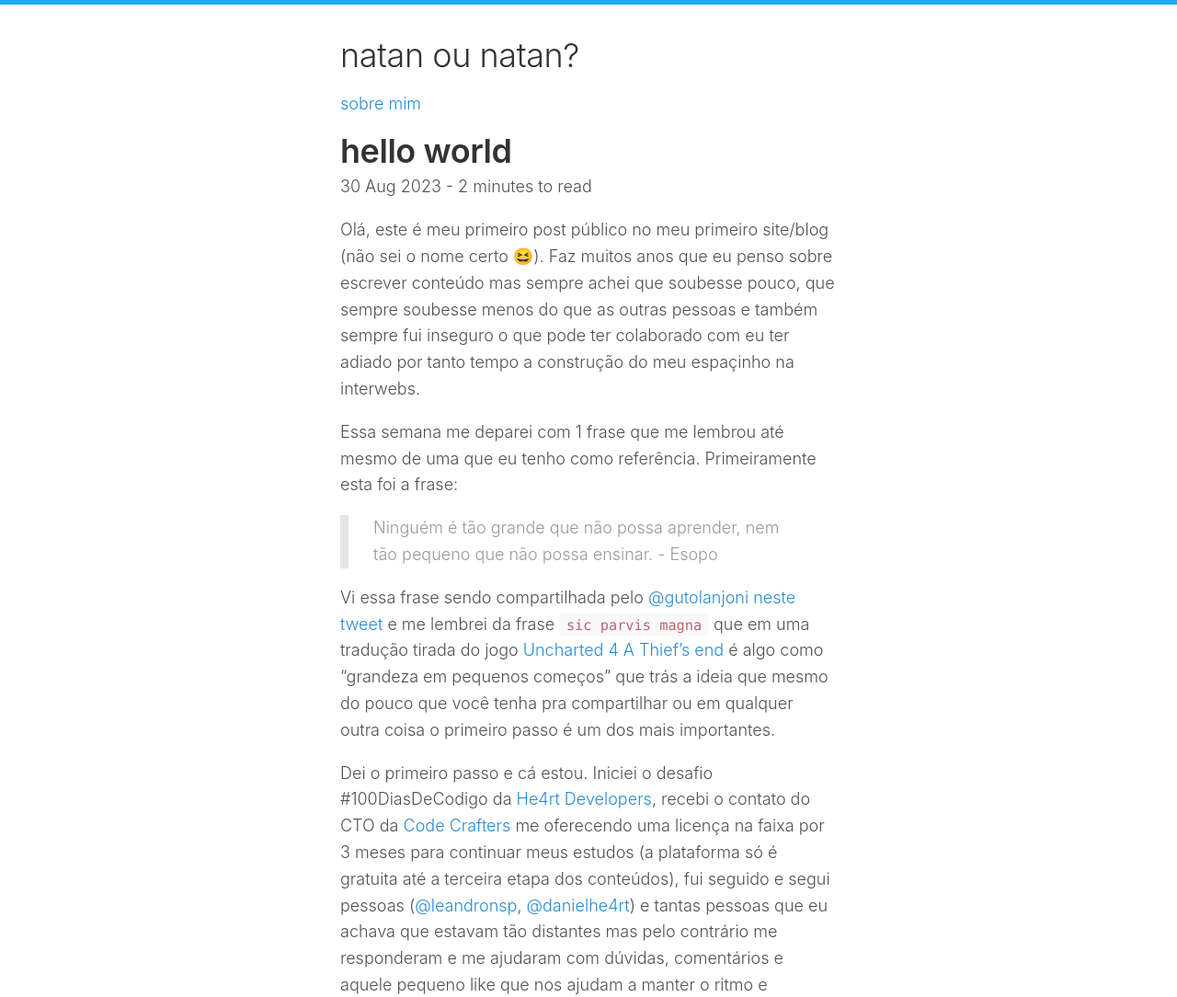
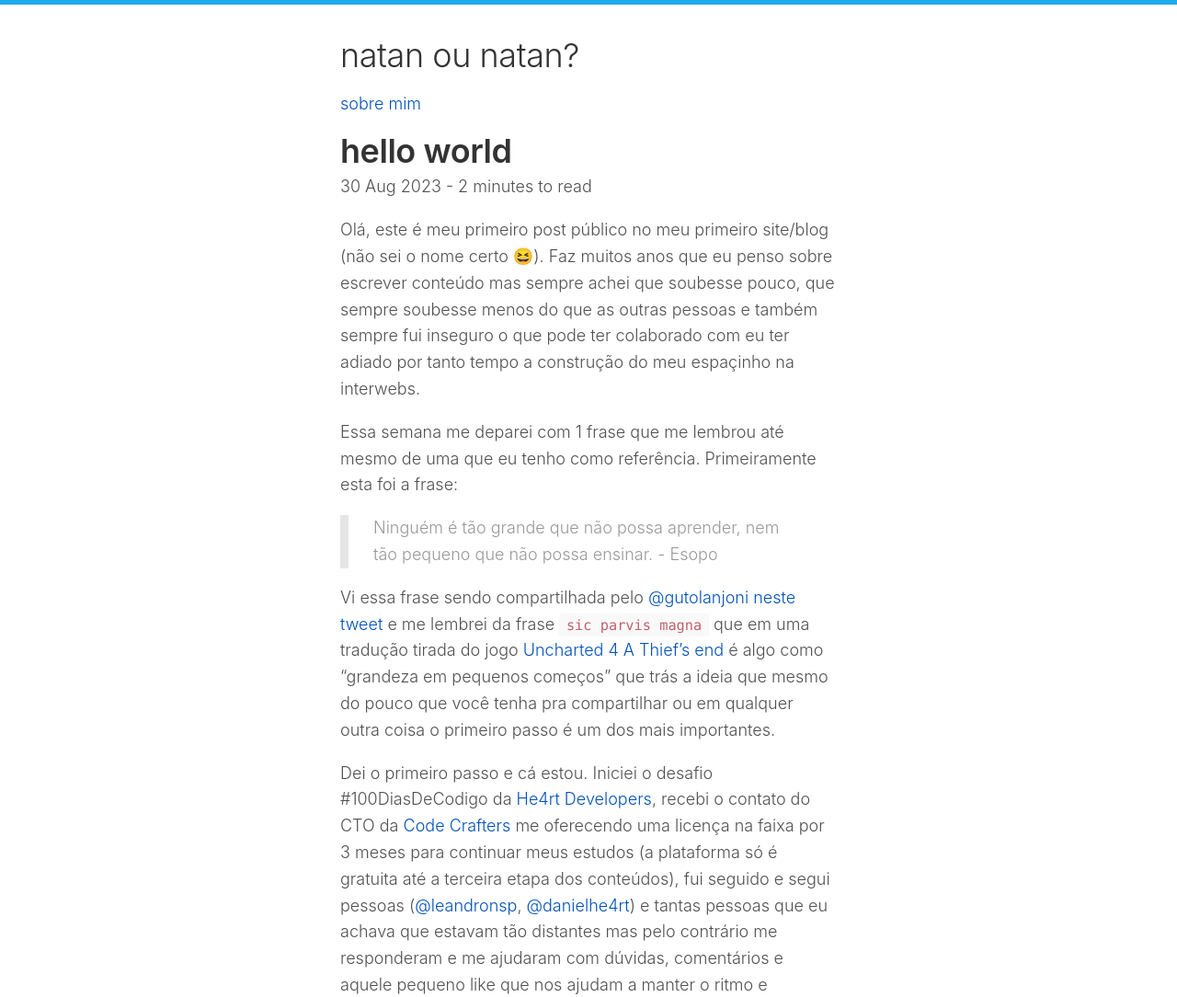
Before and after one commit to natansiqueira/natanounatan.github.io, a Jekyll site: the page built from _posts/2023-08-30-hello-world.md, in a window 1280 px wide. Shown: the top 1084 px of the page at 92% size. Built offline with Jekyll 4.4.1, drawn with Linux system fonts in a browser that asks for light colours; comment, search, counter and statistics services are not loaded.

```diff
--- a/_config.yml
+++ b/_config.yml
@@ -1,7 +1,8 @@
 title: "natan ou natan?"
 email: natanounatan@gmail.com
 description: "tentando ser melhor do que ontem"
-url: "/"
+baseurl: "/"
+url: "https://natansiqueira.com"
 google_analytics: G-ZZ4YLH7SLH
 
 twitter:
--- a/_layouts/default.html
+++ b/_layouts/default.html
@@ -5,7 +5,7 @@
     <meta charset="utf-8">
     <meta name="viewport" content="width=device-width, initial-scale=1">
     <title>{% if page.title %} {{ page.title }} {% else %} {{ site.title }} {% endif %}</title>
-    <link rel="stylesheet" href="/assets/css/styles.css">
+    <link rel="stylesheet" href="/assets/css/styles.css" async>
     <link rel="apple-touch-icon" sizes="180x180" href="/assets/images/apple-touch-icon.png">
     <link rel="icon" type="image/png" sizes="32x32" href="/assets/images/favicon-32x32.png">
     <link rel="icon" type="image/png" sizes="16x16" href="/assets/images/favicon-16x16.png">
--- a/_sass/_base.scss
+++ b/_sass/_base.scss
@@ -23,7 +23,7 @@ body {
 }
 
 a {
-  color: #268bd2;
+  color: #0352ba;
   text-decoration: none;
 
   &:hover,
```
